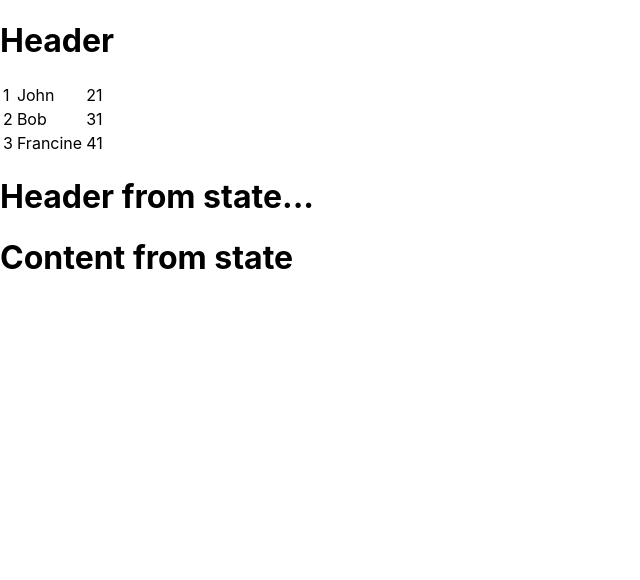
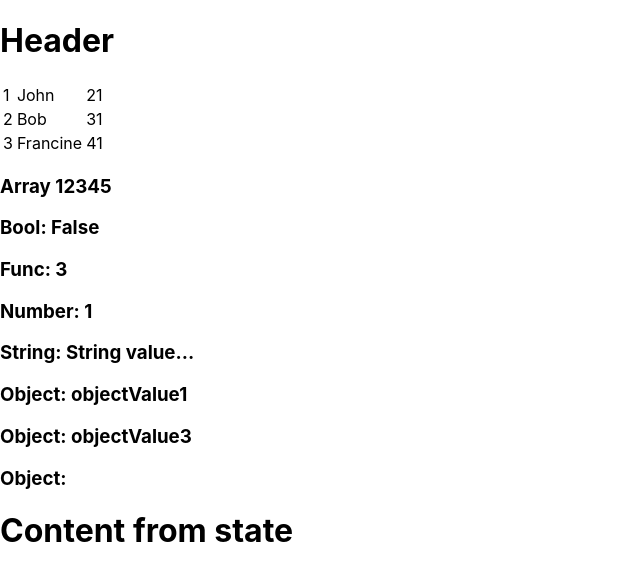
Before and after one commit to kajcanat/learning-reactjs, a React (Create React App) app: page / in a window 1280 px wide. Shown: the top 580 px of the page, without its empty margins (0-640 px from the left). Built offline with nearby package versions, Linux system fonts and the light colour scheme.

Commit message:
validation

```diff
--- a/src/App.jsx
+++ b/src/App.jsx
@@ -1,4 +1,5 @@
 import React from 'react';
+import PropTypes from 'prop-types';
 
 class App extends React.Component {
    constructor() {
@@ -24,13 +25,43 @@
 		</tbody>
 	    </table>
 	    <div>
-	     <h1>{this.state.header}</h1>
+	     <h3>Array {this.props.propArray}</h3>
+	     <h3>Bool: {this.props.propBool ? "True": "False"}</h3>
+     	     <h3>Func: {this.props.propFunc(3)}</h3>
+	     <h3>Number: {this.props.propNumber}</h3>
+	     <h3>String: {this.props.propString}</h3>
+	     <h3>Object: {this.props.propObject.objectName1}</h3>
+             <h3>Object: {this.props.propObject.objectName2}</h3>
+             <h3>Object: {this.props.propObject.objectName3}</h3>
 	     <h1>{this.state.content}</h1>
 	    </div>
          </div>
       );
    }
 }
+console.log(PropTypes.array);
+
+App.defaultProps = {
+  propArray: [1,2,3,4,5],
+  propBool: false,
+  propFunc: function(e){return e},
+  propNumber: 1,
+  propString: "String value...",
+  propObject: {
+    objectName1: "objectValue1",
+    objectName2: "objectValu2",
+    objectName2: "objectValue3"
+  }
+};
+App.propTypes = {
+ propArray: PropTypes.array.isRequired,
+ propBool: PropTypes.bool.isRequired,
+ propFunc: PropTypes.func,
+ propNumber: PropTypes.number,
+ propString: PropTypes.string,
+ propObject: PropTypes.object
+}
+
 class Header extends React.Component {
    render() {
       return (
```
